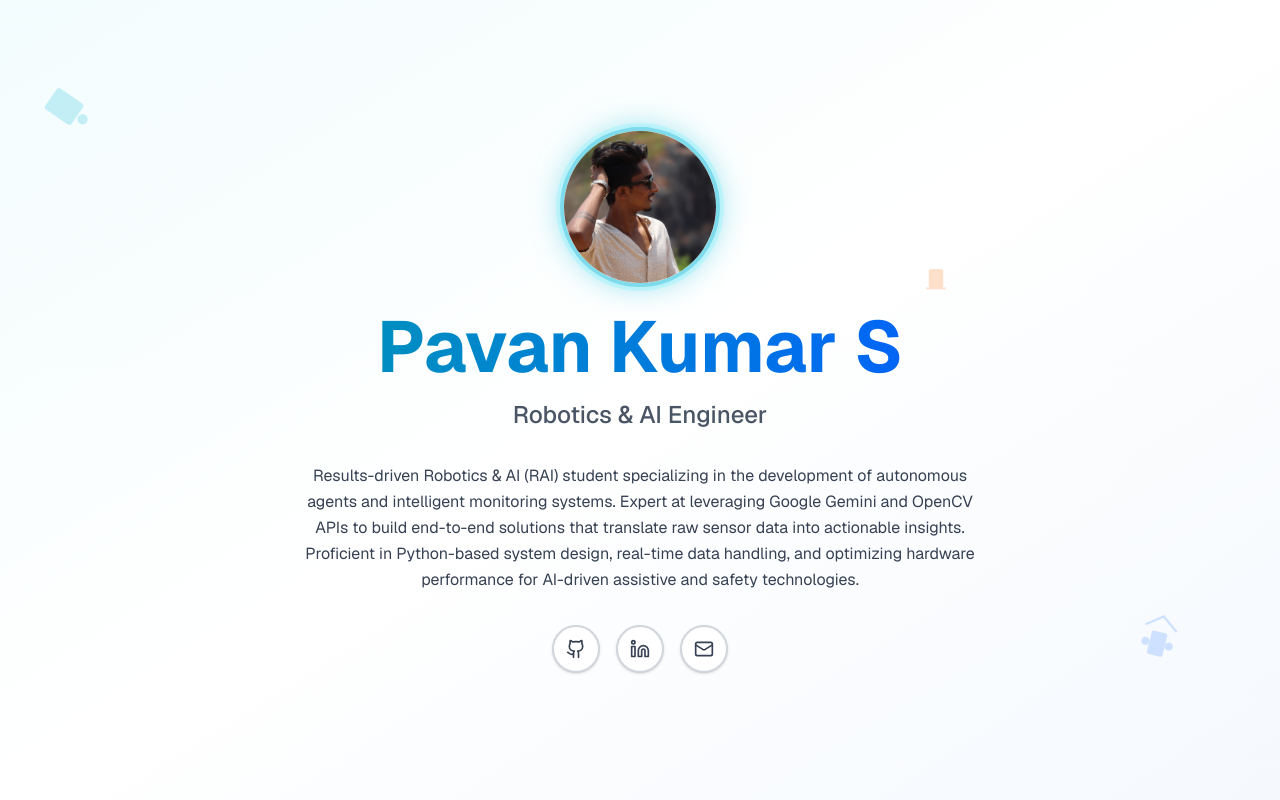
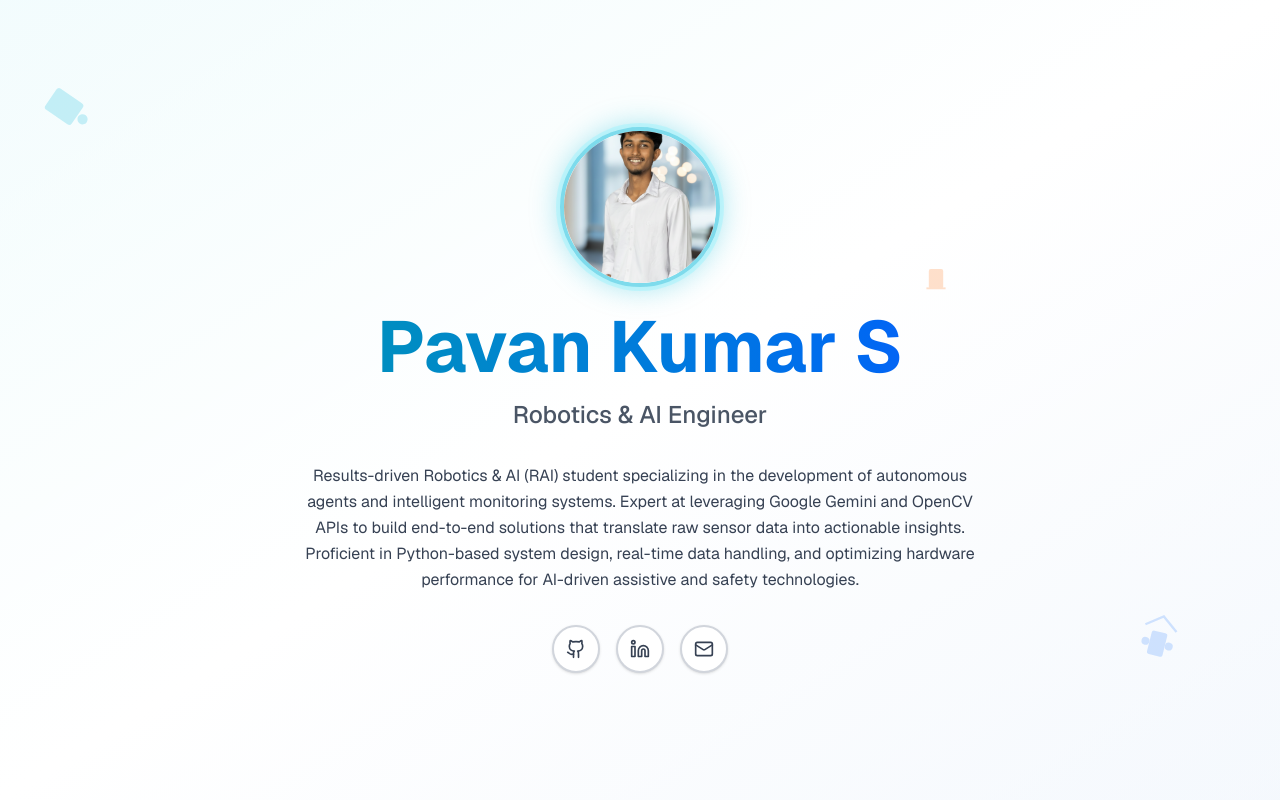
Before and after one commit to AutonomousAlchemist/portfolio, a Next.js app: page / in a window 1280 px wide. Shown: the top 800 px of the page. Built offline with nearby package versions, Linux system fonts and the light colour scheme; no server answers.

Commit message:
updating the profile pic

```diff
--- a/app/page.tsx
+++ b/app/page.tsx
@@ -90,7 +90,7 @@ export default function Portfolio() {
         >
           <div className="mb-6 relative inline-block">
             <div className="w-32 h-32 md:w-40 md:h-40 rounded-full border-4 border-cyan-500/50 overflow-hidden mx-auto shadow-[0_0_30px_rgba(6,182,212,0.4)] ring-4 ring-cyan-200/50">
-              <img src="/profile.JPG" alt="Pavan Kumar S" className="w-full h-full object-cover" />
+              <img src="/profile.png" alt="Pavan Kumar S" className="w-full h-full object-cover" />
             </div>
           </div>
 
```
Also changed, not shown: public/profile.JPG (deleted), public/profile.png (added).
